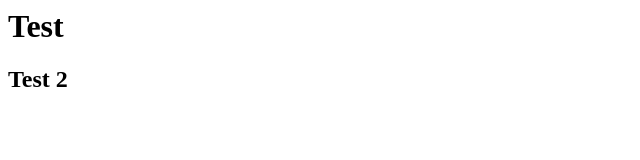
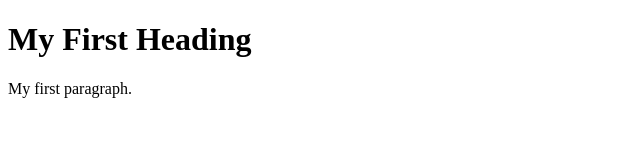
Before and after one commit to soup8989/soup8989.github.io, a plain HTML site: page index.html in a window 1280 px wide. Shown: the whole page, without its empty margins (0-640 px from the left). Drawn offline with Linux system fonts and the light colour scheme.

Commit message:
HTML Change 1

```diff
--- a/index.html
+++ b/index.html
@@ -1,2 +1,9 @@
-<h1>Test</h1>
-<h2>Test 2</h2>
+<!DOCTYPE html>
+<html>
+<body>
+
+<h1>My First Heading</h1>
+<p>My first paragraph.</p>
+
+</body>
+</html>
```
